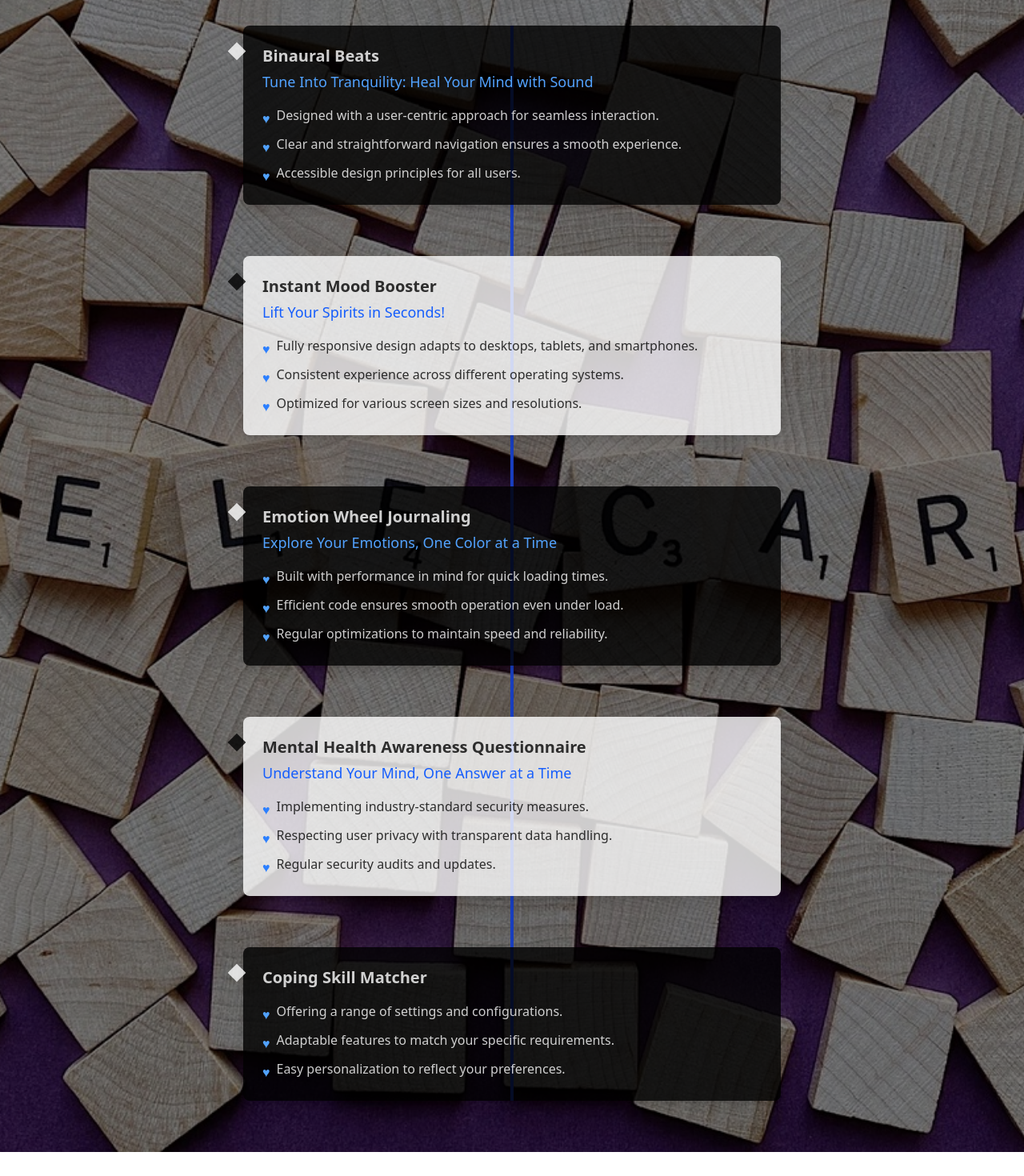
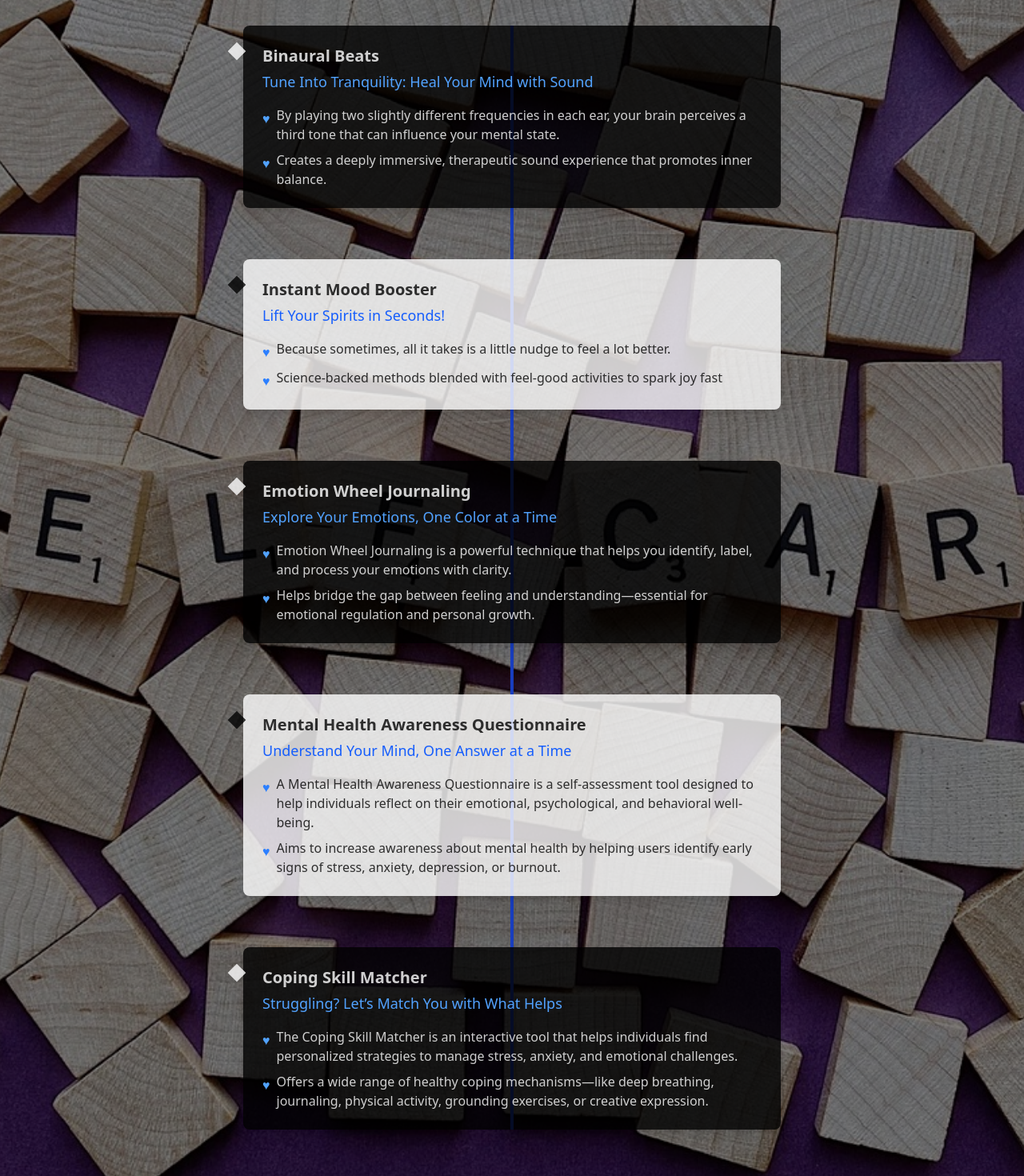
Before and after one commit to Yashraghuvans/SoulSpace, a Next.js app: page / in a window 1280 px wide. Shown: the part 940-2410 px from the top of the page at 80% size. Before the commit the page ends 2380 px from the top, so only its background shows below. Built offline with nearby package versions, Linux system fonts and the light colour scheme.

Commit message:
Update Services.jsx

```diff
--- a/app/Components/Services.jsx
+++ b/app/Components/Services.jsx
@@ -7,9 +7,8 @@ const Services = () => {
             name: 'Binaural Beats',
             subHead: 'Tune Into Tranquility: Heal Your Mind with Sound',
             description: [
-                'Designed with a user-centric approach for seamless interaction.',
-                'Clear and straightforward navigation ensures a smooth experience.',
-                'Accessible design principles for all users.',
+                'By playing two slightly different frequencies in each ear, your brain perceives a third tone that can influence your mental state.',
+                'Creates a deeply immersive, therapeutic sound experience that promotes inner balance.',
             ],
         },
         {
@@ -17,9 +16,8 @@ const Services = () => {
             name: 'Instant Mood Booster',
             subHead: 'Lift Your Spirits in Seconds!',
             description: [
-                'Fully responsive design adapts to desktops, tablets, and smartphones.',
-                'Consistent experience across different operating systems.',
-                'Optimized for various screen sizes and resolutions.',
+                'Because sometimes, all it takes is a little nudge to feel a lot better.',
+                'Science-backed methods blended with feel-good activities to spark joy fast',
             ],
         },
         {
@@ -27,9 +25,8 @@ const Services = () => {
             name: 'Emotion Wheel Journaling',
             subHead: 'Explore Your Emotions, One Color at a Time',
             description: [
-                'Built with performance in mind for quick loading times.',
-                'Efficient code ensures smooth operation even under load.',
-                'Regular optimizations to maintain speed and reliability.',
+                'Emotion Wheel Journaling is a powerful technique that helps you identify, label, and process your emotions with clarity.',
+                'Helps bridge the gap between feeling and understanding—essential for emotional regulation and personal growth.',
             ],
         },
         {
@@ -37,19 +34,17 @@ const Services = () => {
             name: 'Mental Health Awareness Questionnaire',
             subHead: 'Understand Your Mind, One Answer at a Time',
             description: [
-                'Implementing industry-standard security measures.',
-                'Respecting user privacy with transparent data handling.',
-                'Regular security audits and updates.',
+                'A Mental Health Awareness Questionnaire is a self-assessment tool designed to help individuals reflect on their emotional, psychological, and behavioral well-being.',
+                'Aims to increase awareness about mental health by helping users identify early signs of stress, anxiety, depression, or burnout.',
             ],
         },
         {
             id: 5,
             name: 'Coping Skill Matcher',
-            subHead: '',
+            subHead: 'Struggling? Let’s Match You with What Helps',
             description: [
-                'Offering a range of settings and configurations.',
-                'Adaptable features to match your specific requirements.',
-                'Easy personalization to reflect your preferences.',
+                'The Coping Skill Matcher is an interactive tool that helps individuals find personalized strategies to manage stress, anxiety, and emotional challenges.',
+                'Offers a wide range of healthy coping mechanisms—like deep breathing, journaling, physical activity, grounding exercises, or creative expression.',
             ],
         },
     ];
```
